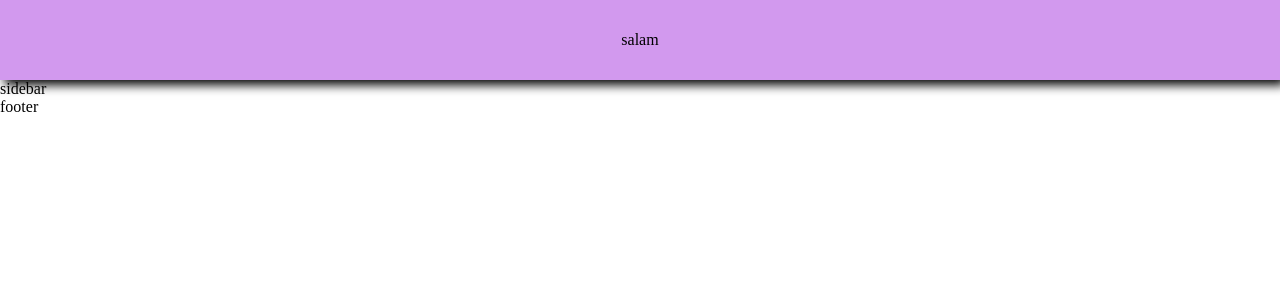
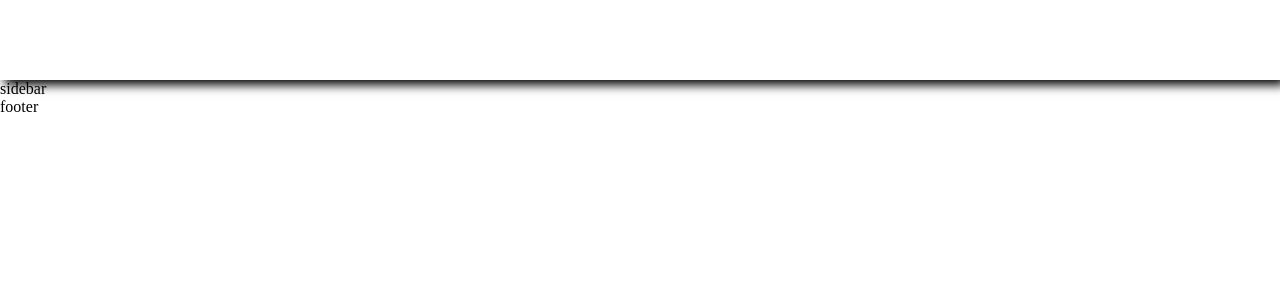
Before and after one commit to ahmadkybora/nextjs_3, a Next.js app: page / in a window 1280 px wide. Shown: the top 300 px of the page. Built offline with nearby package versions, Linux system fonts and the light colour scheme.

Commit message:
install react icon library and make header layout design

```diff
--- a/package.json
+++ b/package.json
@@ -18,6 +18,7 @@
     "next": "13.4.19",
     "react": "18.2.0",
     "react-dom": "18.2.0",
+    "react-icons": "^4.10.1",
     "react-toastify": "^9.1.3",
     "typescript": "5.1.6",
     "yup": "^1.2.0"
--- a/src/app/(home)/header.tsx
+++ b/src/app/(home)/header.tsx
@@ -5,13 +5,15 @@ import headerStyles from "./home.module.scss";
 
 const Header = () => {
     interface Styles {
+        containerLogoHamburgerMenu?: string;
         header?: string;
     }
-    const { header }: Styles = headerStyles;
+    const { containerLogoHamburgerMenu, header }: Styles = headerStyles;
     return(
         <>
             <Container style={header}>
-                salam
+                <Container style={containerLogoHamburgerMenu}>
+                </Container>
             </Container>
         </>
     );
--- a/src/styles/scss/components/_container.scss
+++ b/src/styles/scss/components/_container.scss
@@ -1,9 +1,10 @@
 @import "../vars";
 
 .container {
-    background-color: rgb(210, 153, 238);
-    width: 100vw;
-    height: 100vh;
+    background-color: $white;
+    width: $width100vw;
+    height: $height100vh;
+    margin: 0px;
     display: flex;
     align-items: center;
     justify-content: center;
--- a/src/styles/scss/pages/_landing.scss
+++ b/src/styles/scss/pages/_landing.scss
@@ -1,8 +1,14 @@
 @import "../components/_container.scss";
+@import "../vars";
 
 .header {
     @extend .container;
-    height: 10vh;
+    height: $height10vh;
     box-shadow: 5px 5px 10px;
-    margin: 0px;
 }
+
+.containerLogoHamburgerMenu {
+    @extend .container;
+    height: $height10vh;
+    justify-content: space-around;
+}
--- a/src/styles/scss/vars/_index.scss
+++ b/src/styles/scss/vars/_index.scss
@@ -7,3 +7,25 @@ $purpleLight: rgb(210, 153, 238);
 
 $borderLight: 1px silver solid;
 $borderDark: 1px black solid;
+
+$height10vh: 10vh;
+$height20vh: 20vh;
+$height30vh: 30vh;
+$height40vh: 40vh;
+$height50vh: 50vh;
+$height60vh: 60vh;
+$height70vh: 70vh;
+$height80vh: 80vh;
+$height90vh: 90vh;
+$height100vh: 100vh;
+
+$width10vw: 10vw;
+$width20vw: 20vw;
+$width30vw: 30vw;
+$width40vw: 40vw;
+$width50vw: 50vw;
+$width60vw: 60vw;
+$width70vw: 70vw;
+$width80vw: 80vw;
+$width90vw: 90vw;
+$width100vw: 100vw;
```
Also changed, not shown: 1 other file (tests, documents, lock files or other folders).
